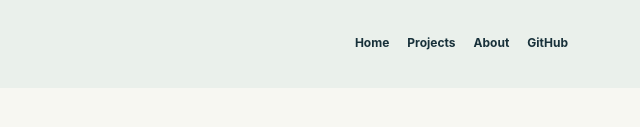
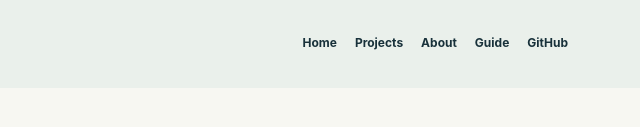
Before and after one commit to Wooden243/Resume-Website, a website with bundled scripts: page projects/detail.html in a window 1280 px wide. Shown: the part 629-756 px from the top of the page, 640-1280 px from the left. Built offline with nearby package versions, Linux system fonts and the light colour scheme.

Commit message:
ui: connect portfolio guide and improve accessible search controls

```diff
--- a/projects/detail.html
+++ b/projects/detail.html
@@ -29,6 +29,6 @@
 <article id="project-detail" class="detail-wrapper" aria-live="polite"><p class="loading-hint">詳細を読み込み中…</p></article>
 </div></main><footer class="site-footer"><div class="container footer-row">
 <p>© <span data-year>2026</span> Wooden243 · Technical portfolio</p>
-<nav class="footer-links" aria-label="フッターナビゲーション"><a href="../index.html">Home</a><a href="../projects/index.html">Projects</a><a href="../resume/index.html">About</a><a href="https://github.com/Wooden243" target="_blank" rel="noopener noreferrer">GitHub</a></nav>
+<nav class="footer-links" aria-label="フッターナビゲーション"><a href="../index.html">Home</a><a href="../projects/index.html">Projects</a><a href="../resume/index.html">About</a><a href="../guide.html">Guide</a><a href="https://github.com/Wooden243" target="_blank" rel="noopener noreferrer">GitHub</a></nav>
 </div></footer>
 </body></html>
```
